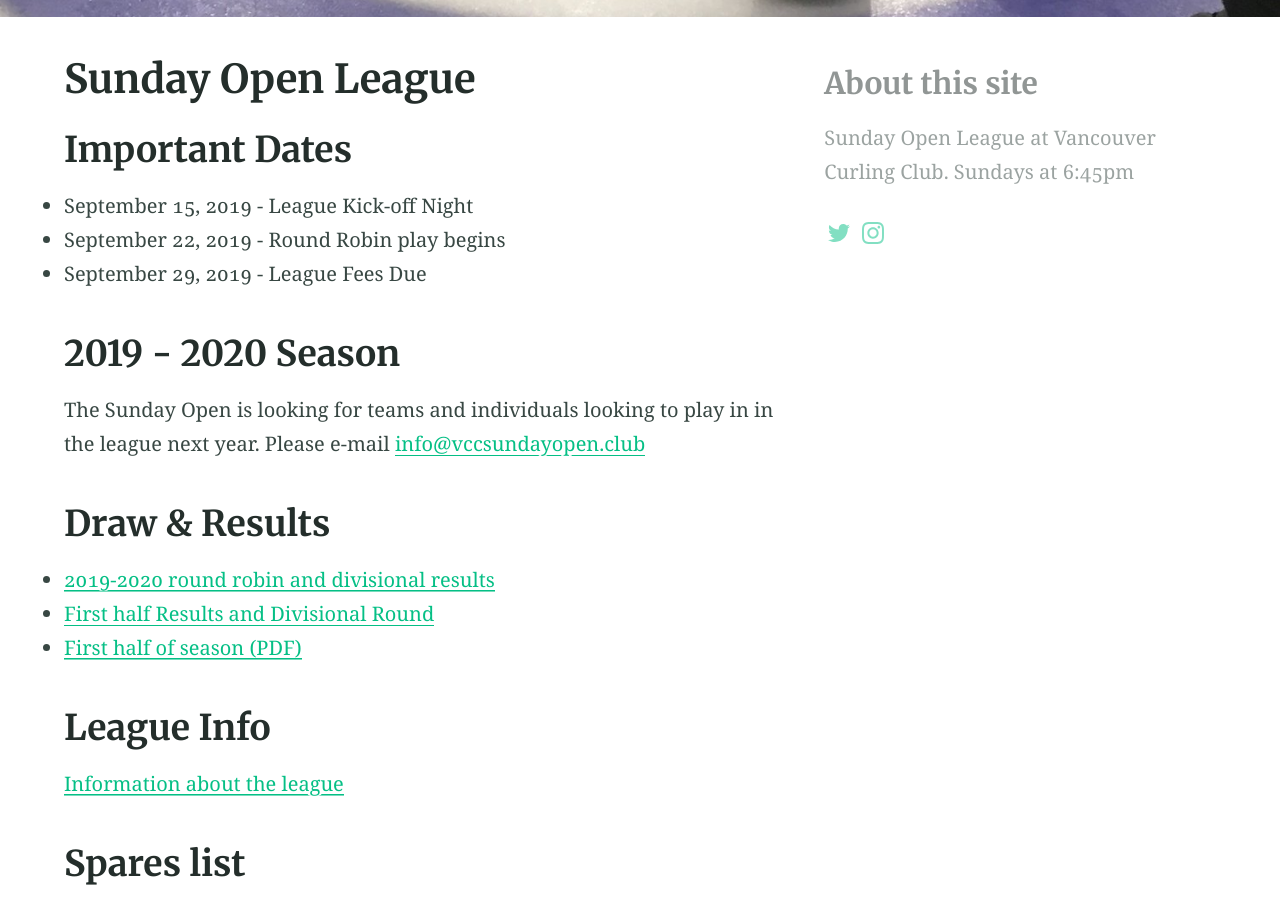
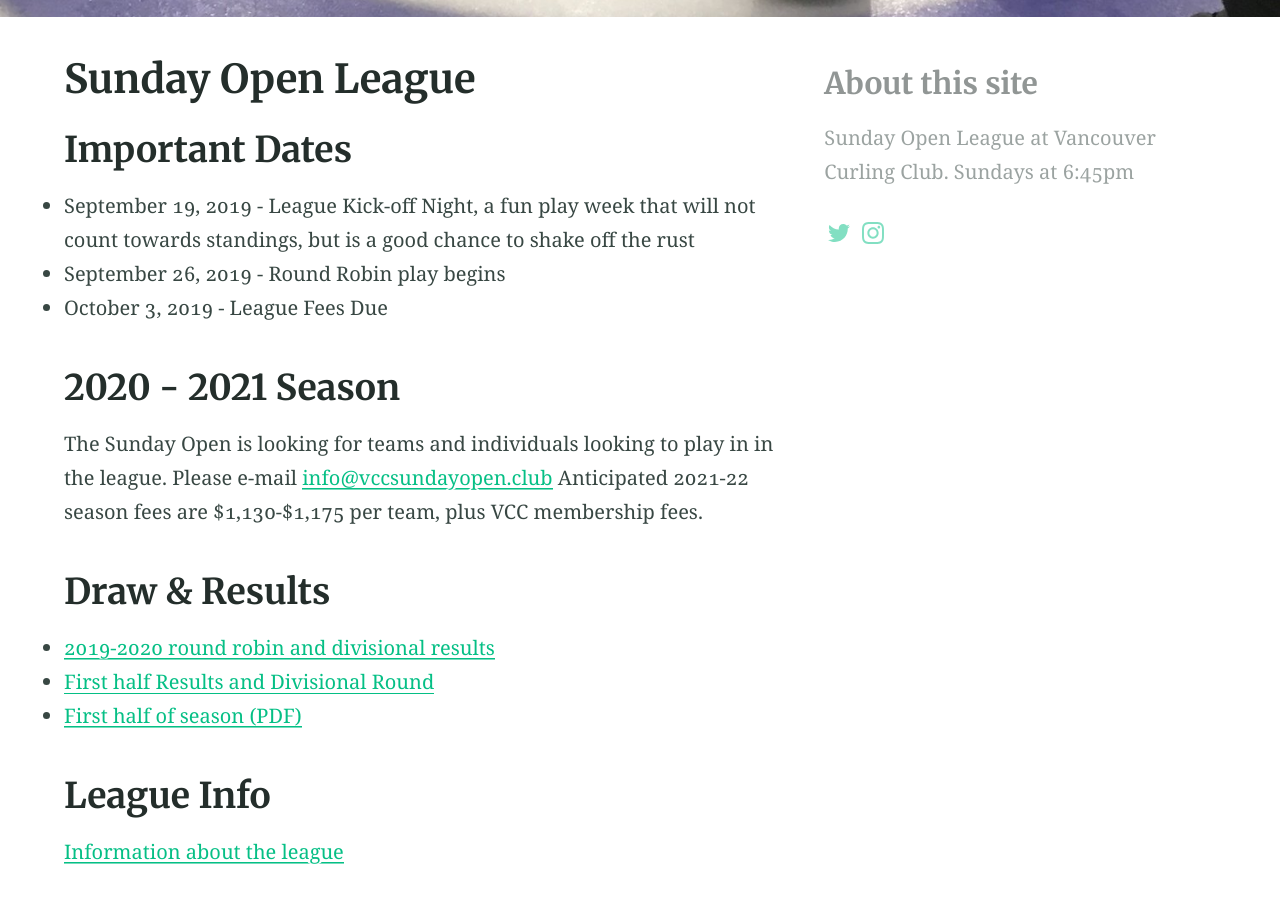
Before and after one commit to adsgray/testsite, a Jekyll site: the page built from index.md, in a window 1280 px wide and 900 px high, scrolled down 407 px. Built offline with Jekyll 4.4.1, drawn with Linux system fonts in a browser that asks for light colours; some of the changed text lies outside the part shown.

Commit message:
Update index.md

```diff
--- a/index.md
+++ b/index.md
@@ -7,12 +7,13 @@ aside: true
 ---
 
 ## Important Dates
-* September 15, 2019 - League Kick-off Night
-* September 22, 2019 - Round Robin play begins
-* September 29, 2019 - League Fees Due
+* September 19, 2019 - League Kick-off Night, a fun play week that will not count towards standings, but is a good chance to shake off the rust
+* September 26, 2019 - Round Robin play begins
+* October 3, 2019 - League Fees Due
 
-## 2019 - 2020 Season
-The Sunday Open is looking for teams and individuals looking to play in in the league next year. Please e-mail [info@vccsundayopen.club](mailto:info@vccsundayopen.club)
+## 2020 - 2021 Season
+The Sunday Open is looking for teams and individuals looking to play in in the league. Please e-mail [info@vccsundayopen.club](mailto:info@vccsundayopen.club)
+Anticipated 2021-22 season fees are $1,130-$1,175 per team, plus VCC membership fees.
 
 ## Draw & Results
 * [2019-2020 round robin and divisional results](assets/SUNDAY_2020_AGGREGATE_RESULTS.pdf)
@@ -30,10 +31,10 @@ Your Team Rep will have a copy of the Spares List.
 
 ## League Background
 
-The Sunday Open will be entering its 18th year. The Sunday Open is one
-of the more competitive leagues in the club as most teams there have
-been part of the league for 8+ years, but it is a friendly league as
-we all grew out of the novice program together. It is a very loyal
-league with a high retention rate. The Sunday Open is one of the most
-active in the club as many of its members participate on the VCC
-Board, play in multiple leagues, and compete in the VCC bonspiels.
+The Sunday Open League will be entering its 20th year. We are an open
+league where more than half of the teams are mixed gender. Most teams
+in the Sunday Open have been part of the league for multiple years, but
+it is a friendly league and welcomes new teams whenever we can. The Sunday
+Open League is one of the most active in the club, with many of its members
+participating on the VCC Board, playing in multiple leagues, and competing
+in the VCC bonspiels.
```
